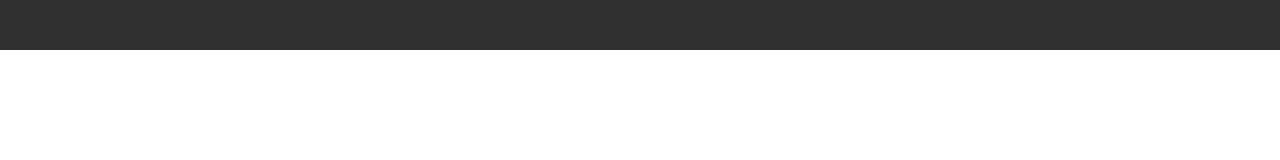
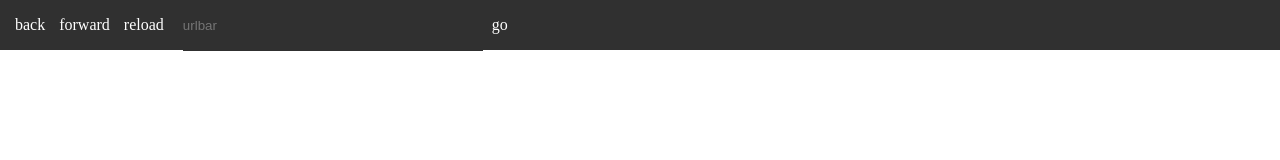
Before and after one commit to 5paceManSpiff/gpgbrowser, a website: page index.html in a window 1280 px wide. Drawn offline with nearby package versions, Linux system fonts and the light colour scheme.

Commit message:
added functional navbar controls

```diff
--- a/index.html
+++ b/index.html
@@ -4,12 +4,55 @@
 <style>
 body {
   margin: 0;
+  overflow: hidden;
 }
 
-.top {
+#navbar {
   width: 100%;
   height: 50px;
   background-color: #303030;
+  flex-direction: row;
+  flex-wrap: nowrap;
+  align-items: stretch;
+  align-content: stretch;
+  justify-content: flex-start;
+  padding-left: 10px;
+
+  -webkit-touch-callout: none;
+  -webkit-user-select: none;
+  user-select: none;
+}
+
+.item {
+  color: white;
+  align-self: stretch;
+  display: inline;
+  line-height: 50px;
+  padding: 5px;
+}
+
+.item:hover {
+  background-color: white;
+  color: #303030;
+}
+
+.item:active {
+  background-color: #303030;
+  color: white;
+}
+
+#urlbar {
+  margin-left: 10px;
+  border: none;
+  background-color: #303030;
+  padding: 0;
+  height: 50px;
+  width: 300px;
+  color: white;
+}
+
+#urlbar:focus {
+  outline: none;
 }
 
 #view {
@@ -18,22 +61,45 @@ body {
   height: auto;
 }
 </style>
-<div class="top">
+<div id="navbar">
+  <div id="back" class="item">back</div>
+  <div id="forward" class="item">forward</div>
+  <div id="reload" class="item">reload</div>
+  <input id="urlbar" class="item" type="text" placeholder="urlbar">
+  <div id="go" class="item">go</div>
 </div>
 
 <webview id="view" src="http://breach.cc" autosize="on"></webview>
 
 <script>
+// setup vars
 var view = document.getElementById('view');
+var back = document.getElementById('back');
+var forward = document.getElementById('forward');
+var reload = document.getElementById('reload');
+var urlbar = document.getElementById('urlbar');
+var go = document.getElementById('go');
 
+// setup navigation click callbacks
+back.onclick = function() { view.goBack() };
+forward.onclick = function() { view.goForward() };
+reload.onclick = function() { view.reload() };
+go.onclick = function() { view.src = urlbar.value };
+
+// setup finish load event listener
+view.addEventListener('did-stop-loading', function() {
+  urlbar.value = view.getUrl();
+});
+
+// setup javascript view resizing
 function setup() {
   noCanvas();
-  view.style.height = windowHeight - 50;
+  view.style.height = windowHeight - 55;
   view.style.width = windowWidth;
 }
 
 function windowResized() {
-  view.style.height = windowHeight - 50;
+  view.style.height = windowHeight - 55;
   view.style.width = windowWidth;
 }
 </script>
```
